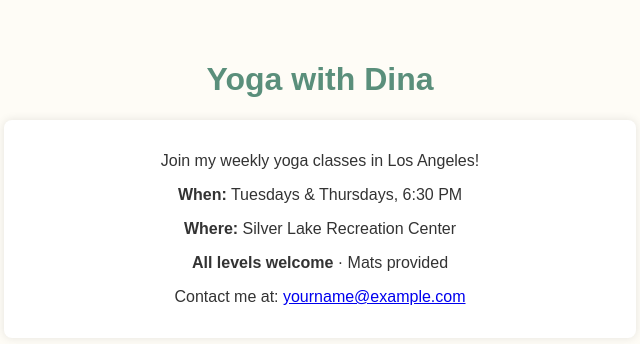
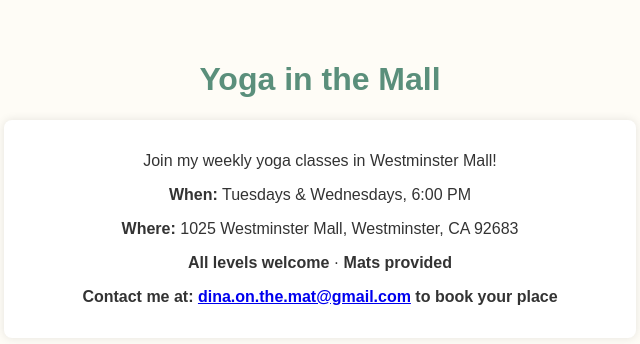
Before and after one commit to Dina5781/yoga, a plain HTML site: page index.html in a window 1280 px wide. Shown: the whole page, without its empty margins (320-960 px from the left). Drawn offline with Linux system fonts and the light colour scheme.

Commit message:
Update index.html

```diff
--- a/index.html
+++ b/index.html
@@ -2,7 +2,7 @@
 <html lang="en">
 <head>
   <meta charset="UTF-8">
-  <title>Yoga with Dina</title>
+  <title>Yoga in the Mall</title>
   <style>
     body {
       font-family: sans-serif;
@@ -23,13 +23,13 @@
   </style>
 </head>
 <body>
-  <h1>Yoga with Dina</h1>
+  <h1>Yoga in the Mall</h1>
   <div class="info">
-    <p>Join my weekly yoga classes in Los Angeles!</p>
-    <p><strong>When:</strong> Tuesdays & Thursdays, 6:30 PM</p>
-    <p><strong>Where:</strong> Silver Lake Recreation Center</p>
-    <p><strong>All levels welcome</strong> · Mats provided</p>
-    <p>Contact me at: <a href="mailto:yourname@example.com">yourname@example.com</a></p>
+    <p>Join my weekly yoga classes in Westminster Mall!</p>
+    <p><strong>When:</strong> Tuesdays & Wednesdays, 6:00 PM</p>
+    <p><strong>Where:</strong> 1025 Westminster Mall, Westminster, CA 92683</p>
+    <p><strong>All levels welcome</strong> · <strong>Mats provided<strong></p>
+    <p>Contact me at: <a href="mailto:dina.on.the.mat@gmail.com">dina.on.the.mat@gmail.com</a> to book your place</p>
   </div>
 </body>
 </html>
```
